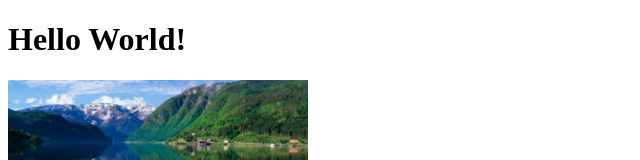
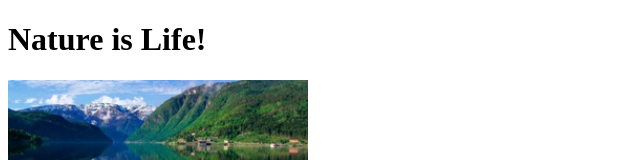
Before and after one commit to TanyaKobzar/728htmi, a plain HTML site: page index.html in a window 1280 px wide. Shown: the top 160 px of the page, without its empty margins (0-640 px from the left). Drawn offline with Linux system fonts and the light colour scheme.

Commit message:
changed text

```diff
--- a/index.html
+++ b/index.html
@@ -7,7 +7,7 @@
     <title>Star Wars</title>
 </head>
 <body>
-    <h1>Hello World!</h1>
+    <h1>Nature is Life!</h1>
     <img width="300" src="img/Nature_Mountains__000646_32.jpg" alt="nature">
 </body>
 </html>
```
